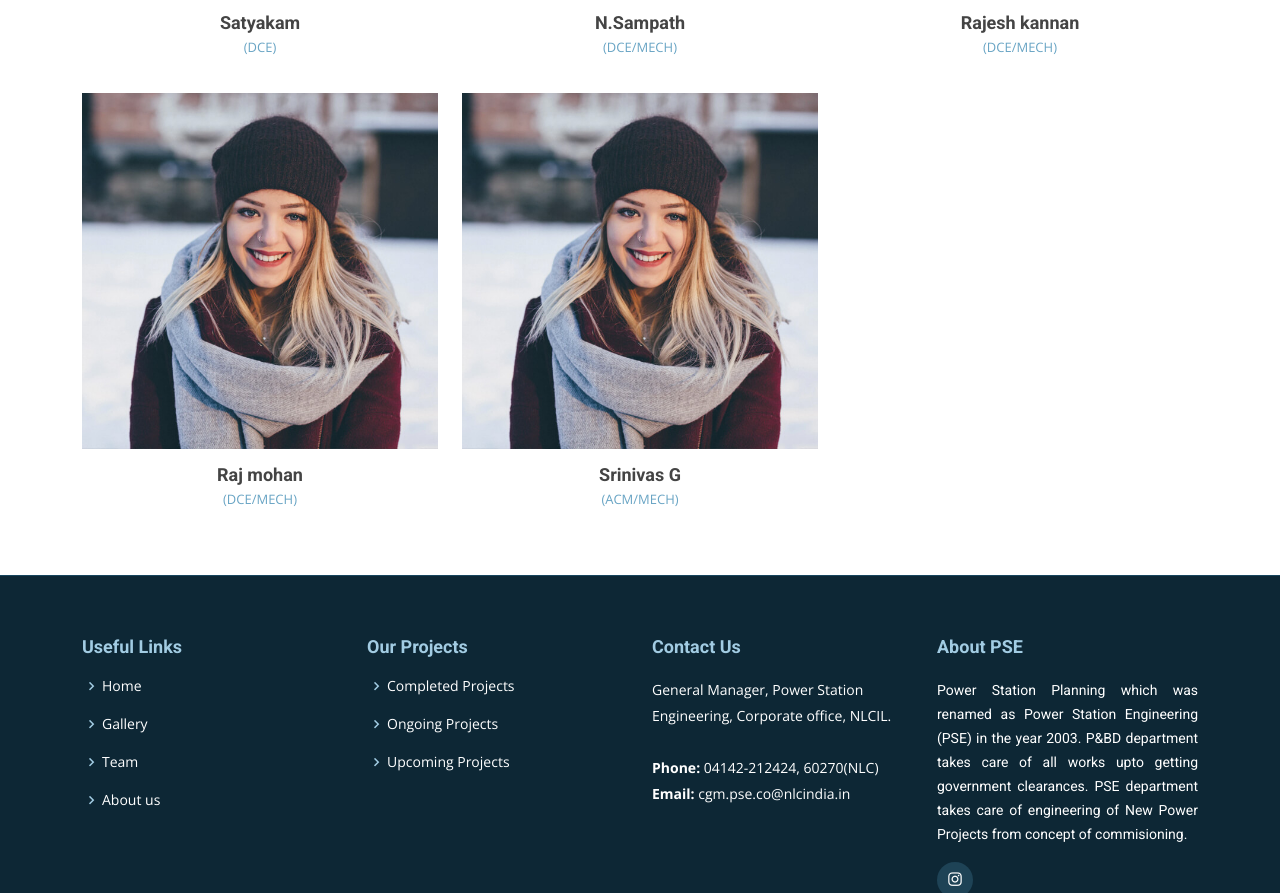
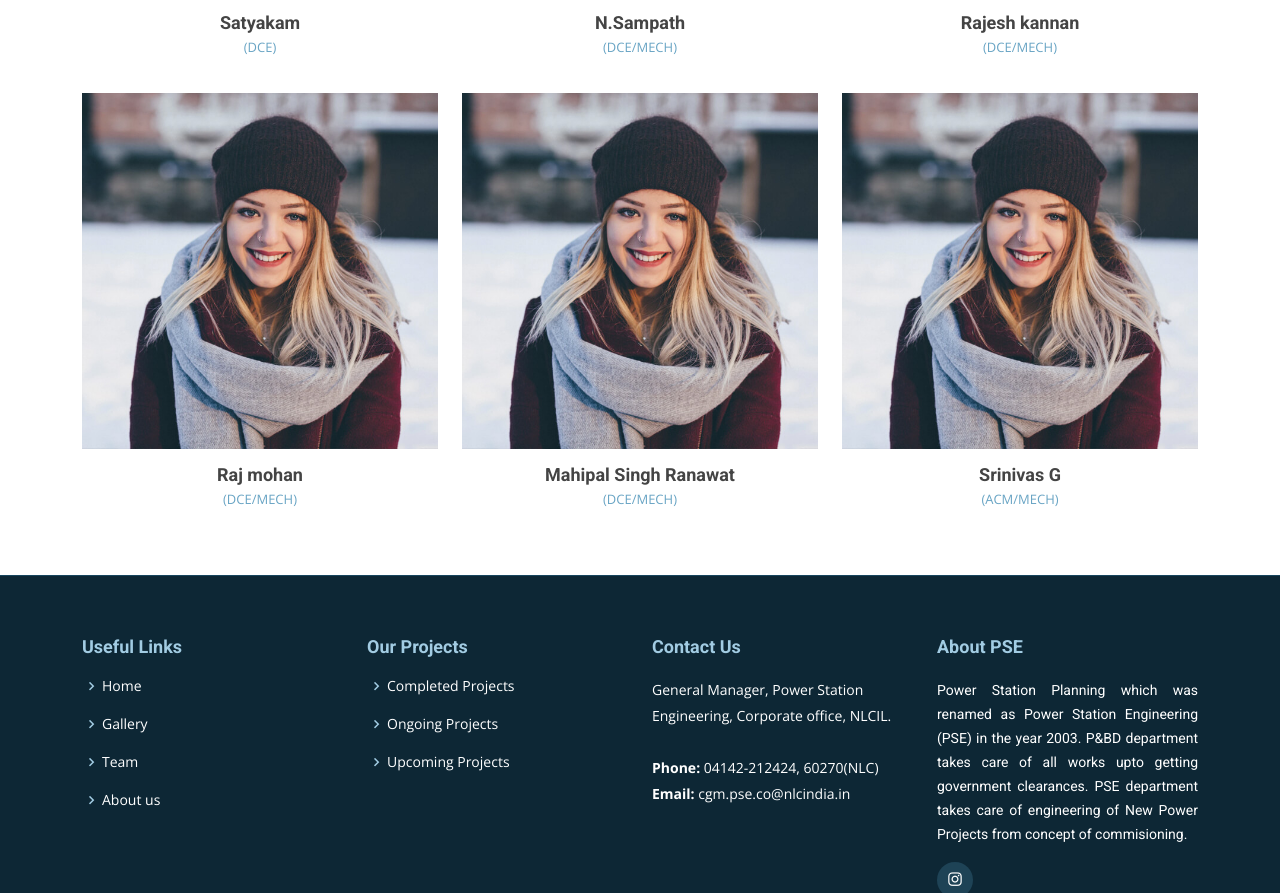
Before and after one commit to praveenreddy54/pse, a website: page public/team_mech.html in a window 1280 px wide. Shown: the part 1023-1916 px from the top of the page. Drawn offline with nearby package versions, Linux system fonts and the light colour scheme.

Commit message:
Update team_mech.html

```diff
--- a/public/team_mech.html
+++ b/public/team_mech.html
@@ -282,6 +282,27 @@
                   <div
                     class="social flex justify-cntent-center align-items-center flex-column"
                   >
+                     <p class="text-white m-0">Ph.No: 6302341209</p>
+                  </div>
+                </div>
+                <div class="member-info">
+                  <h4 align="center">Mahipal Singh Ranawat</h4>
+                  <span align="center">(DCE/Mech)</span>
+                </div>
+              </div>
+            </div>
+
+            <div class="col-lg-4 col-md-6 d-flex align-items-stretch">
+              <div class="member">
+                <div class="member-img">
+                  <img
+                    src="assets/img/team/team-2.jpg"
+                    class="img-fluid"
+                    alt=""
+                  />
+                  <div
+                    class="social flex justify-cntent-center align-items-center flex-column"
+                  >
                     <p class="text-white m-0">Ph.No: 6302341209</p>
                   </div>
                 </div>
```
